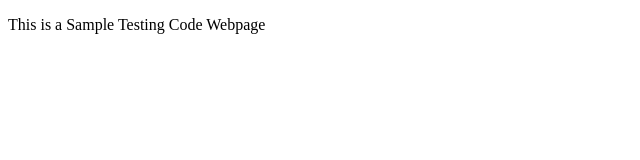
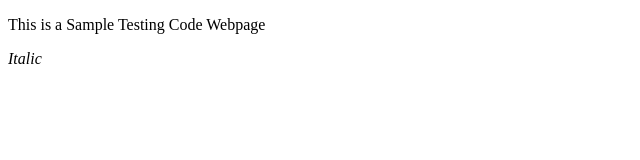
Before and after one commit to CHANDRAPAL-SINGH773/Sample, a plain HTML site: page index.html in a window 1280 px wide. Shown: the full height of the page, 0-640 px from the left. Drawn offline with Linux system fonts and the light colour scheme.

Commit message:
Update index.html

```diff
--- a/index.html
+++ b/index.html
@@ -4,5 +4,6 @@
 </head>
 <body>
 <p>This is a Sample Testing Code Webpage</p>
+  <i>Italic</i>
 </body>
 </html>
```
